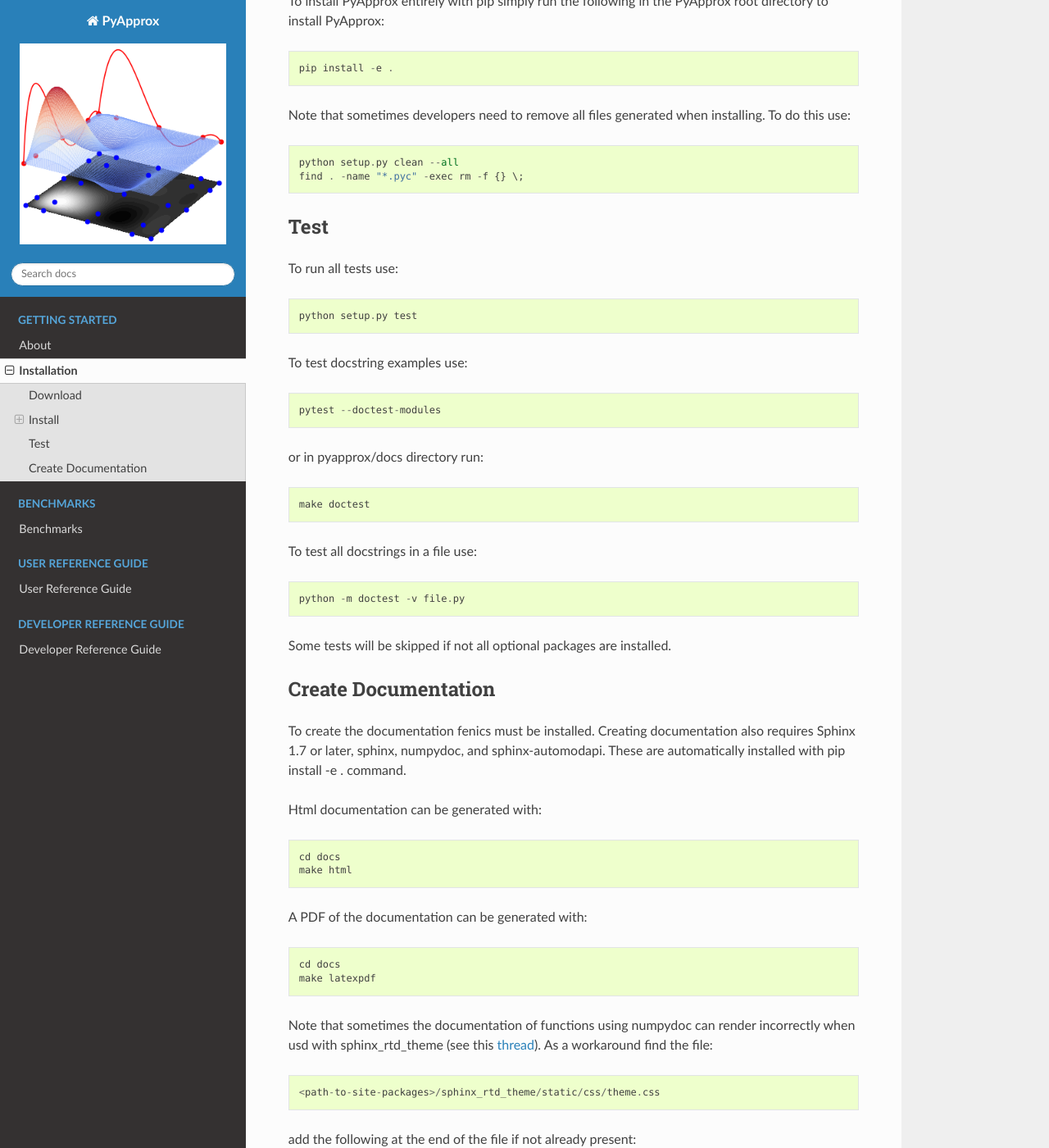
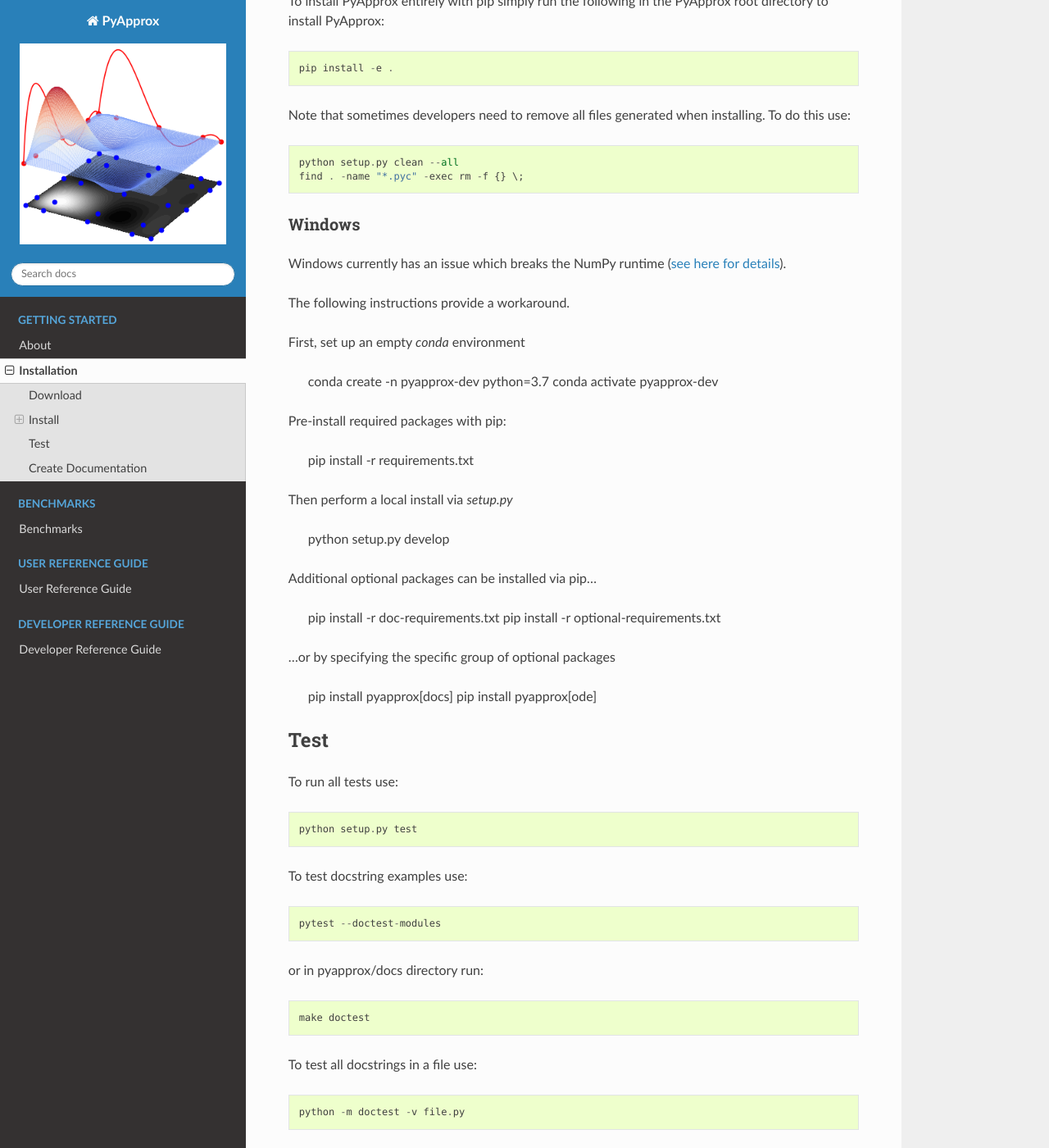
Before and after one commit to sandialabs/pyapprox, a Sphinx documentation site: the page built from docs/source/install.rst, in a window 1280 px wide and 1400 px high, scrolled down 1177 px. Shown: the whole window at 82% size. Built offline with Sphinx 7.4.7 and the Read the Docs theme 2.0.0, drawn with Linux system fonts in a browser that asks for light colours; pages that are not in the unit, such as notebooks, are missing from menus.

Commit message:
Initial windows install instructions

```diff
--- a/docs/source/install.rst
+++ b/docs/source/install.rst
@@ -43,6 +43,38 @@ Note that sometimes developers need to remove all files generated when installin
 
   python setup.py clean --all
   find . -name "*.pyc" -exec rm -f {} \;
+
+
+Windows
+^^^^^^^
+
+Windows currently has an issue which breaks the NumPy runtime (`see here for details <https://tinyurl.com/y3dm3h86>`_).
+
+The following instructions provide a workaround.
+
+First, set up an empty `conda` environment
+
+  conda create -n pyapprox-dev python=3.7
+  conda activate pyapprox-dev
+
+Pre-install required packages with pip:
+
+  pip install -r requirements.txt
+
+Then perform a local install via `setup.py`
+
+  python setup.py develop
+
+Additional optional packages can be installed via pip...
+
+  pip install -r doc-requirements.txt
+  pip install -r optional-requirements.txt
+
+...or by specifying the specific group of optional packages
+
+  pip install pyapprox[docs]
+  pip install pyapprox[ode]
+
 
 Test
 ----
```
